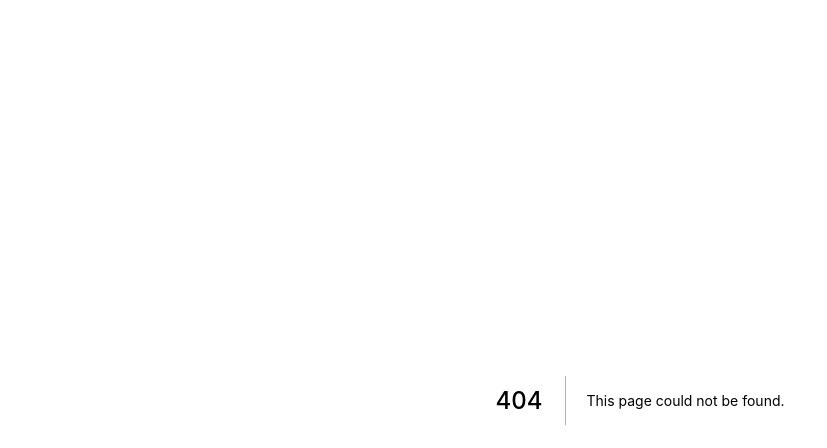
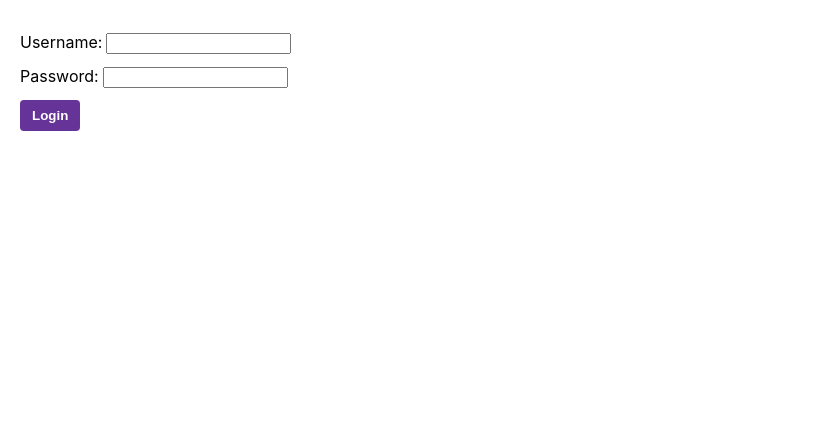
Before and after one commit to ryanditjia/ghibli, a Next.js app: page /login in a window 1280 px wide. Before the commit this address had no page. Shown: the top 448 px of the page, without its empty margins (0-827 px from the left). Built offline with nearby package versions, Linux system fonts and the light colour scheme.

Commit message:
login page wip

```diff
--- /dev/null
+++ b/pages/login.module.css
@@ -0,0 +1,22 @@
+.form {
+  padding: 20px;
+}
+
+.form label {
+  display: block;
+  margin-top: 12px;
+}
+
+.form input {
+  margin-left: 4px;
+}
+
+.form button {
+  margin-top: 12px;
+  padding: 8px 12px;
+  background-color: rebeccapurple;
+  border: none;
+  color: white;
+  border-radius: 4px;
+  font-weight: 700;
+}
--- /dev/null
+++ b/pages/login.tsx
@@ -0,0 +1,54 @@
+import { NextPage } from 'next'
+import { useState } from 'react'
+
+import styles from './login.module.css'
+
+const INPUT_NAMES = {
+  USERNAME: 'username',
+  PASSWORD: 'password',
+}
+
+const LoginPage: NextPage = () => {
+  const [formValues, setFormValues] = useState({
+    [INPUT_NAMES.USERNAME]: '',
+    [INPUT_NAMES.PASSWORD]: '',
+  })
+
+  const handleSubmit: React.FormEventHandler<HTMLFormElement> = (event) => {
+    event.preventDefault()
+    // TODO: login endpoint
+  }
+
+  const handleChange: React.ChangeEventHandler<HTMLInputElement> = (event) => {
+    setFormValues((prev) => ({
+      ...prev,
+      [event.target.name]: event.target.value,
+    }))
+  }
+
+  return (
+    <form onSubmit={handleSubmit} className={styles.form}>
+      <label>
+        Username:
+        <input
+          type="text"
+          onChange={handleChange}
+          name={INPUT_NAMES.USERNAME}
+        />
+      </label>
+
+      <label>
+        Password:
+        <input
+          type="password"
+          onChange={handleChange}
+          name={INPUT_NAMES.PASSWORD}
+        />
+      </label>
+
+      <button type="submit">Login</button>
+    </form>
+  )
+}
+
+export default LoginPage
```
